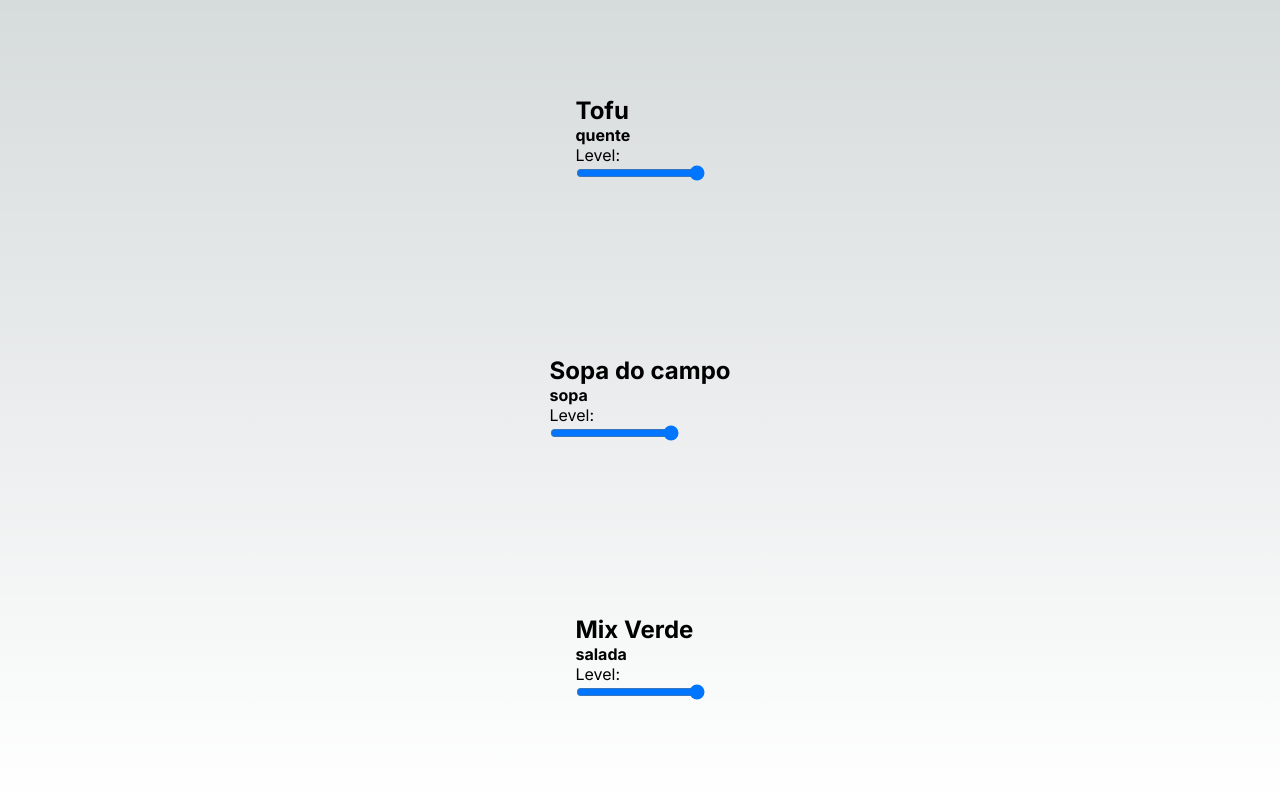
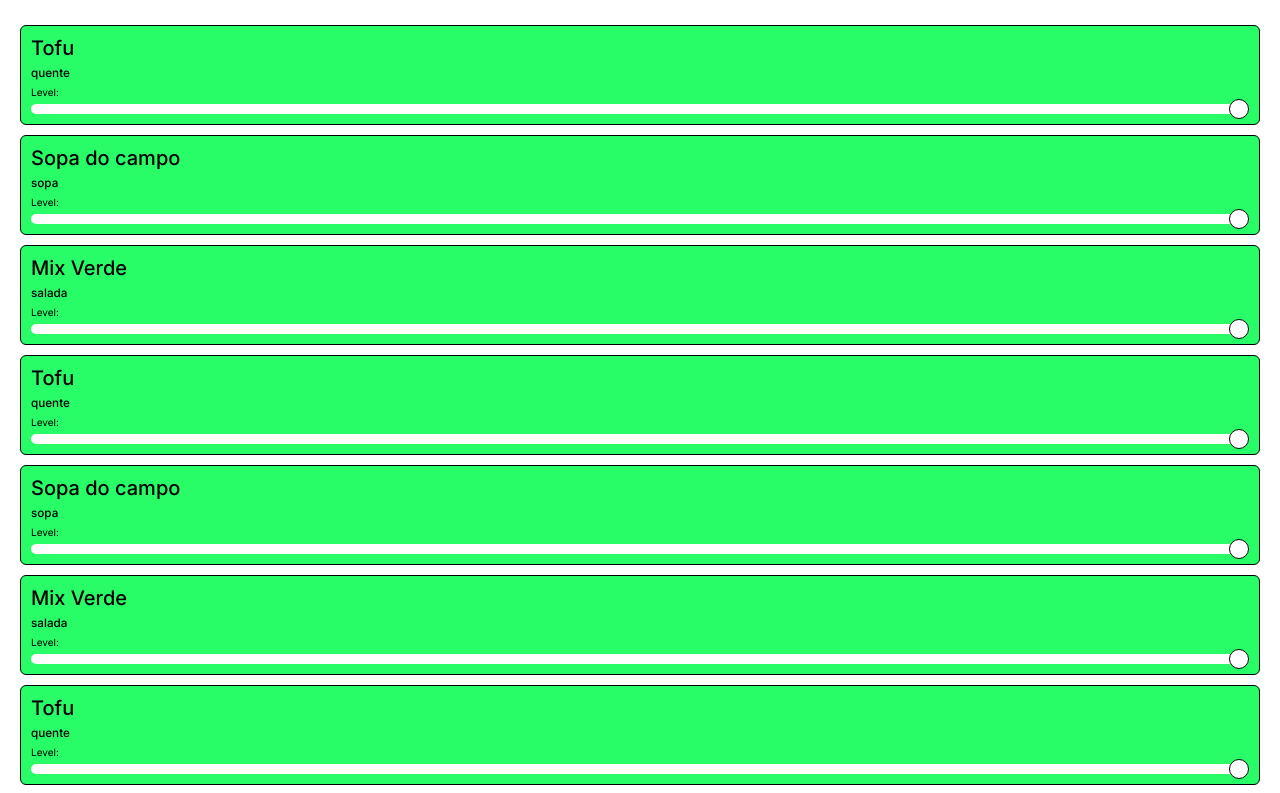
Before and after one commit to DreicLeal/buffetManagerFront, a Next.js app in the folder buffet_manager/: page / in a window 1280 px wide. Shown: the top 793 px of the page. Built offline with nearby package versions, Linux system fonts and the light colour scheme.

Commit message:
food frame style

```diff
--- a/buffet_manager/package.json
+++ b/buffet_manager/package.json
@@ -18,6 +18,7 @@
     "next": "13.5.2",
     "react": "18.2.0",
     "react-dom": "18.2.0",
+    "sass": "^1.68.0",
     "typescript": "5.2.2"
   }
 }
--- a/buffet_manager/src/app/globals.css
+++ b/buffet_manager/src/app/globals.css
@@ -1,107 +1,7 @@
 :root {
   --max-width: 1100px;
-  --border-radius: 12px;
   --font-mono: ui-monospace, Menlo, Monaco, 'Cascadia Mono', 'Segoe UI Mono',
     'Roboto Mono', 'Oxygen Mono', 'Ubuntu Monospace', 'Source Code Pro',
     'Fira Mono', 'Droid Sans Mono', 'Courier New', monospace;
 
-  --foreground-rgb: 0, 0, 0;
-  --background-start-rgb: 214, 219, 220;
-  --background-end-rgb: 255, 255, 255;
-
-  --primary-glow: conic-gradient(
-    from 180deg at 50% 50%,
-    #16abff33 0deg,
-    #0885ff33 55deg,
-    #54d6ff33 120deg,
-    #0071ff33 160deg,
-    transparent 360deg
-  );
-  --secondary-glow: radial-gradient(
-    rgba(255, 255, 255, 1),
-    rgba(255, 255, 255, 0)
-  );
-
-  --tile-start-rgb: 239, 245, 249;
-  --tile-end-rgb: 228, 232, 233;
-  --tile-border: conic-gradient(
-    #00000080,
-    #00000040,
-    #00000030,
-    #00000020,
-    #00000010,
-    #00000010,
-    #00000080
-  );
-
-  --callout-rgb: 238, 240, 241;
-  --callout-border-rgb: 172, 175, 176;
-  --card-rgb: 180, 185, 188;
-  --card-border-rgb: 131, 134, 135;
-}
-
-@media (prefers-color-scheme: dark) {
-  :root {
-    --foreground-rgb: 255, 255, 255;
-    --background-start-rgb: 0, 0, 0;
-    --background-end-rgb: 0, 0, 0;
-
-    --primary-glow: radial-gradient(rgba(1, 65, 255, 0.4), rgba(1, 65, 255, 0));
-    --secondary-glow: linear-gradient(
-      to bottom right,
-      rgba(1, 65, 255, 0),
-      rgba(1, 65, 255, 0),
-      rgba(1, 65, 255, 0.3)
-    );
-
-    --tile-start-rgb: 2, 13, 46;
-    --tile-end-rgb: 2, 5, 19;
-    --tile-border: conic-gradient(
-      #ffffff80,
-      #ffffff40,
-      #ffffff30,
-      #ffffff20,
-      #ffffff10,
-      #ffffff10,
-      #ffffff80
-    );
-
-    --callout-rgb: 20, 20, 20;
-    --callout-border-rgb: 108, 108, 108;
-    --card-rgb: 100, 100, 100;
-    --card-border-rgb: 200, 200, 200;
-  }
-}
-
-* {
-  box-sizing: border-box;
-  padding: 0;
-  margin: 0;
-}
-
-html,
-body {
-  max-width: 100vw;
-  overflow-x: hidden;
-}
-
-body {
-  color: rgb(var(--foreground-rgb));
-  background: linear-gradient(
-      to bottom,
-      transparent,
-      rgb(var(--background-end-rgb))
-    )
-    rgb(var(--background-start-rgb));
-}
-
-a {
-  color: inherit;
-  text-decoration: none;
-}
-
-@media (prefers-color-scheme: dark) {
-  html {
-    color-scheme: dark;
-  }
-}
+ }
--- a/buffet_manager/src/app/layout.tsx
+++ b/buffet_manager/src/app/layout.tsx
@@ -1,4 +1,5 @@
 import './globals.css'
+import '@/scss/_reset.scss'
 import { Inter } from 'next/font/google'
 
 const inter = Inter({ subsets: ['latin'] })
--- a/buffet_manager/src/app/page.module.css
+++ b/buffet_manager/src/app/page.module.css
@@ -3,227 +3,6 @@
   flex-direction: column;
   justify-content: space-between;
   align-items: center;
-  padding: 6rem;
+  padding: 2rem;
   min-height: 100vh;
 }
-
-.description {
-  display: inherit;
-  justify-content: inherit;
-  align-items: inherit;
-  font-size: 0.85rem;
-  max-width: var(--max-width);
-  width: 100%;
-  z-index: 2;
-  font-family: var(--font-mono);
-}
-
-.description a {
-  display: flex;
-  justify-content: center;
-  align-items: center;
-  gap: 0.5rem;
-}
-
-.description p {
-  position: relative;
-  margin: 0;
-  padding: 1rem;
-  background-color: rgba(var(--callout-rgb), 0.5);
-  border: 1px solid rgba(var(--callout-border-rgb), 0.3);
-  border-radius: var(--border-radius);
-}
-
-.code {
-  font-weight: 700;
-  font-family: var(--font-mono);
-}
-
-.grid {
-  display: grid;
-  grid-template-columns: repeat(4, minmax(25%, auto));
-  width: var(--max-width);
-  max-width: 100%;
-}
-
-.card {
-  padding: 1rem 1.2rem;
-  border-radius: var(--border-radius);
-  background: rgba(var(--card-rgb), 0);
-  border: 1px solid rgba(var(--card-border-rgb), 0);
-  transition: background 200ms, border 200ms;
-}
-
-.card span {
-  display: inline-block;
-  transition: transform 200ms;
-}
-
-.card h2 {
-  font-weight: 600;
-  margin-bottom: 0.7rem;
-}
-
-.card p {
-  margin: 0;
-  opacity: 0.6;
-  font-size: 0.9rem;
-  line-height: 1.5;
-  max-width: 30ch;
-}
-
-.center {
-  display: flex;
-  justify-content: center;
-  align-items: center;
-  position: relative;
-  padding: 4rem 0;
-}
-
-.center::before {
-  background: var(--secondary-glow);
-  border-radius: 50%;
-  width: 480px;
-  height: 360px;
-  margin-left: -400px;
-}
-
-.center::after {
-  background: var(--primary-glow);
-  width: 240px;
-  height: 180px;
-  z-index: -1;
-}
-
-.center::before,
-.center::after {
-  content: '';
-  left: 50%;
-  position: absolute;
-  filter: blur(45px);
-  transform: translateZ(0);
-}
-
-.logo {
-  position: relative;
-}
-/* Enable hover only on non-touch devices */
-@media (hover: hover) and (pointer: fine) {
-  .card:hover {
-    background: rgba(var(--card-rgb), 0.1);
-    border: 1px solid rgba(var(--card-border-rgb), 0.15);
-  }
-
-  .card:hover span {
-    transform: translateX(4px);
-  }
-}
-
-@media (prefers-reduced-motion) {
-  .card:hover span {
-    transform: none;
-  }
-}
-
-/* Mobile */
-@media (max-width: 700px) {
-  .content {
-    padding: 4rem;
-  }
-
-  .grid {
-    grid-template-columns: 1fr;
-    margin-bottom: 120px;
-    max-width: 320px;
-    text-align: center;
-  }
-
-  .card {
-    padding: 1rem 2.5rem;
-  }
-
-  .card h2 {
-    margin-bottom: 0.5rem;
-  }
-
-  .center {
-    padding: 8rem 0 6rem;
-  }
-
-  .center::before {
-    transform: none;
-    height: 300px;
-  }
-
-  .description {
-    font-size: 0.8rem;
-  }
-
-  .description a {
-    padding: 1rem;
-  }
-
-  .description p,
-  .description div {
-    display: flex;
-    justify-content: center;
-    position: fixed;
-    width: 100%;
-  }
-
-  .description p {
-    align-items: center;
-    inset: 0 0 auto;
-    padding: 2rem 1rem 1.4rem;
-    border-radius: 0;
-    border: none;
-    border-bottom: 1px solid rgba(var(--callout-border-rgb), 0.25);
-    background: linear-gradient(
-      to bottom,
-      rgba(var(--background-start-rgb), 1),
-      rgba(var(--callout-rgb), 0.5)
-    );
-    background-clip: padding-box;
-    backdrop-filter: blur(24px);
-  }
-
-  .description div {
-    align-items: flex-end;
-    pointer-events: none;
-    inset: auto 0 0;
-    padding: 2rem;
-    height: 200px;
-    background: linear-gradient(
-      to bottom,
-      transparent 0%,
-      rgb(var(--background-end-rgb)) 40%
-    );
-    z-index: 1;
-  }
-}
-
-/* Tablet and Smaller Desktop */
-@media (min-width: 701px) and (max-width: 1120px) {
-  .grid {
-    grid-template-columns: repeat(2, 50%);
-  }
-}
-
-@media (prefers-color-scheme: dark) {
-  .vercelLogo {
-    filter: invert(1);
-  }
-
-  .logo {
-    filter: invert(1) drop-shadow(0 0 0.3rem #ffffff70);
-  }
-}
-
-@keyframes rotate {
-  from {
-    transform: rotate(360deg);
-  }
-  to {
-    transform: rotate(0deg);
-  }
-}
--- a/buffet_manager/src/app/page.tsx
+++ b/buffet_manager/src/app/page.tsx
@@ -1,5 +1,5 @@
-
-import DishFrame from '@/components/DIshFrame'
+"use client"
+import DishFrame from '@/components/dishFrame/DishFrame'
 import styles from './page.module.css'
 
 export default function Home() {
@@ -8,6 +8,15 @@ export default function Home() {
       <DishFrame type='quente' name='Tofu'/>
       <DishFrame type='sopa' name='Sopa do campo'/>
       <DishFrame type='salada' name='Mix Verde'/>
+      <DishFrame type='quente' name='Tofu'/>
+      <DishFrame type='sopa' name='Sopa do campo'/>
+      <DishFrame type='salada' name='Mix Verde'/>
+      <DishFrame type='quente' name='Tofu'/>
+      <DishFrame type='sopa' name='Sopa do campo'/>
+      <DishFrame type='salada' name='Mix Verde'/>
+      <DishFrame type='quente' name='Tofu'/>
+      <DishFrame type='sopa' name='Sopa do campo'/>
+      <DishFrame type='salada' name='Mix Verde'/>
     </main>
   )
 }
--- a/buffet_manager/src/components/DIshFrame.tsx
+++ /dev/null
@@ -1,12 +0,0 @@
-import IBuffetDatabase from "@/interface";
-
-export default function DishFrame({ name, type }: IBuffetDatabase) {
-  return (
-    <div>
-      <h2>{name}</h2>
-      <h4>{type}</h4>
-      <p>Level:</p>
-      <input type="range" min={0} max={4} step={type !== "salada" ? 1 : 2} />
-    </div>
-  );
-}
--- /dev/null
+++ b/buffet_manager/src/components/dishFrame/DishFrame.tsx
@@ -0,0 +1,30 @@
+"use client";
+import IBuffetDatabase from "@/interface";
+import styles from "./styles.module.scss";
+import { useState } from "react";
+
+export default function DishFrame({ name, type }: IBuffetDatabase) {
+  const [level, setLevel] = useState(4);
+
+  const handleRangeChange = (event: any) => {
+    const newLevel = parseInt(event.target.value);
+    setLevel(newLevel);
+  };
+  const frameClass = `${styles.frame}`;
+  return (
+    <div className={frameClass} id={styles[`level${level}`]}>
+      <h1>{name}</h1>
+      <h3>{type}</h3>
+      <p>Level:</p>
+      <input
+        className={styles["range-slider"]}
+        type="range"
+        min={0}
+        max={4}
+        step={type !== "salada" ? 1 : 2}
+        value={level}
+        onChange={handleRangeChange}
+      />
+    </div>
+  );
+}
--- /dev/null
+++ b/buffet_manager/src/components/dishFrame/styles.module.scss
@@ -0,0 +1,55 @@
+.frame {
+  display: flex;
+  flex-direction: column;
+  justify-content: space-between;
+  padding: 10px;
+  margin: 5px;
+  width: 100%;
+  height: 100px;
+  border-radius: 6px;
+  border: 1px solid black;
+}
+#level0, #level1, #level2, #level3, #level4 {
+  transition: background-color 0.5s ease;
+}
+#level0 {
+  background-color: rgb(255, 74, 74);
+}
+
+#level1 {
+  background-color: rgb(255, 123, 0);
+}
+
+#level2 {
+  background-color: rgb(254, 173, 0);
+}
+
+#level3 {
+  background-color: rgb(254, 223, 0);
+}
+
+#level4 {
+  background-color: rgb(40, 253, 104);
+}
+.range-slider {
+  width: 100%;
+  -webkit-appearance: none;
+  appearance: none;
+  height: 10px;
+  background: white;
+  outline: none;
+  border: none;
+  border-radius: 5px;
+  cursor: pointer;
+}
+
+.range-slider::-webkit-slider-thumb {
+  -webkit-appearance: none;
+  appearance: none;
+  width: 20px;
+  height: 20px;
+  background: #ffffff;
+  border: 1px solid #000000;
+  border-radius: 50%;
+  cursor: pointer;
+}
--- /dev/null
+++ b/buffet_manager/src/scss/_reset.scss
@@ -0,0 +1,48 @@
+:root {
+    font-size: 60%;
+    font-family: "Inter", sans-serif;
+  }
+
+  @media (min-width: 700px) {
+    :root {
+      font-size: 62.5%;
+    }
+  }
+
+  * {
+    margin: 0;
+    padding: 0;
+    outline: 0;
+    box-sizing: border-box;
+    list-style: none;
+  }
+
+  html {
+    width: auto;
+    height: fit-content;
+  }
+
+  body {
+    -webkit-font-smoothing: antialiased;
+
+    overflow-x: hidden;
+  }
+
+  h1,
+  h2,
+  h3,
+  h4,
+  h5,
+  h6,
+  strong {
+    font-weight: 500;
+  }
+
+  button {
+    cursor: pointer;
+    border: none;
+  }
+
+  a {
+    text-decoration: none;
+  }
```
Also changed, not shown: buffet_manager/src/components/header/header.tsx (added), buffet_manager/src/components/header/style.module.scss (added), 1 other file (tests, documents, lock files or other folders).
